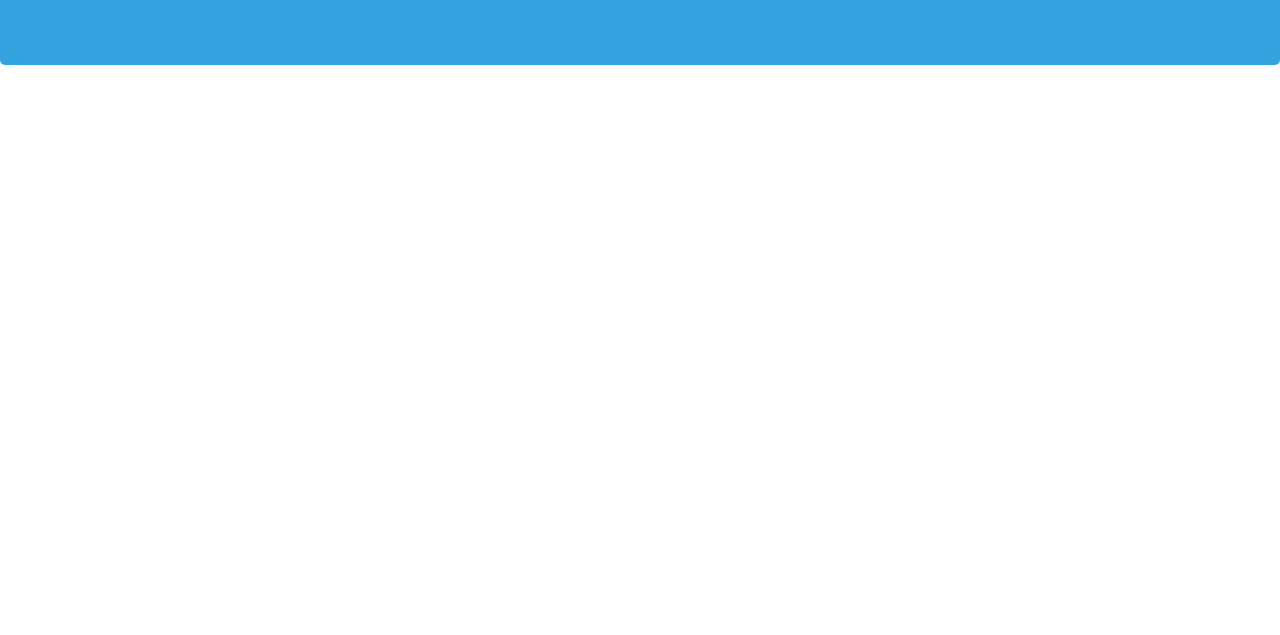
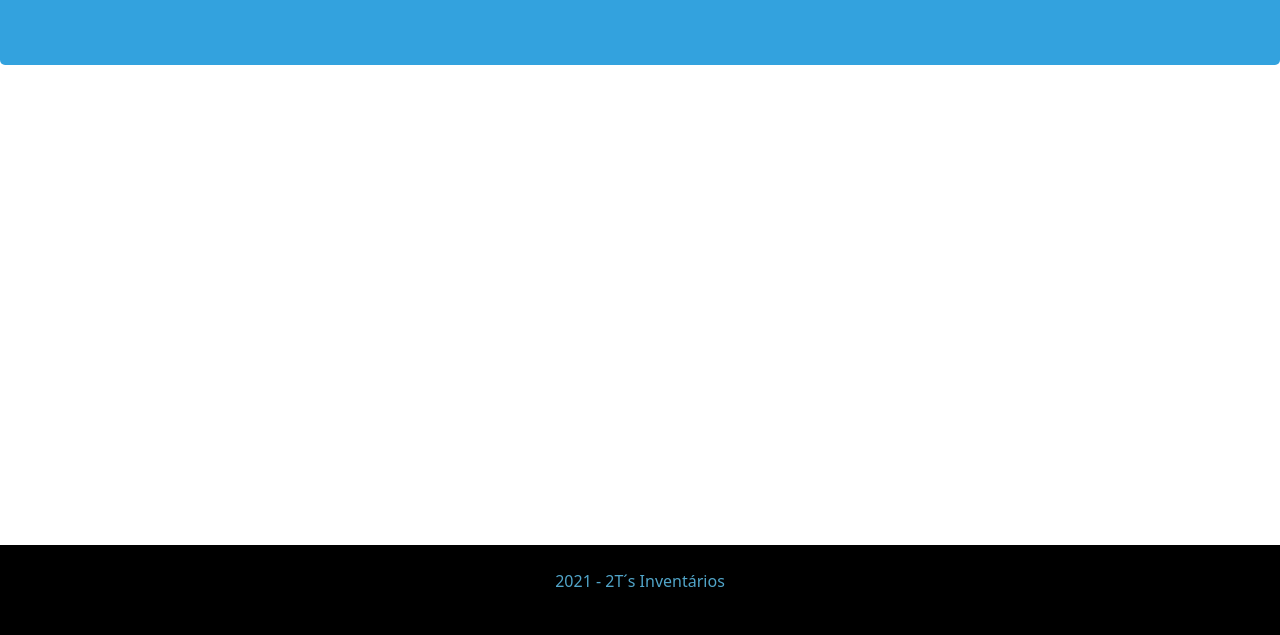
Before and after one commit to andradegui/2Ts-Inventarios, a plain HTML site: page index.html in a window 1280 px wide. Shown: the part 1281-1916 px from the top of the page. Before the commit the page ends 1826 px from the top, so only its background shows below. Drawn offline with nearby package versions, Linux system fonts and the light colour scheme.

Commit message:
Configurações Importantes

```diff
--- a/bootstrap/css/style.css
+++ b/bootstrap/css/style.css
@@ -26,3 +26,17 @@
 .caixa {
     height: 480px;
 }
+
+.color  {
+    color:#51A5C9!important;
+}
+
+footer {
+    height: 90px;
+}
+
+.bg-footer {
+    background-color: #000;
+    color: #51A5C9!important;
+    cursor: pointer;
+}
--- a/index.html
+++ b/index.html
@@ -107,12 +107,13 @@
     <section class="container mt-5">
       <h2 class="text-center">Quem Somos</h2>
       <div class="row">
-        <section class="col-xl fs-5 pt-3 text-center align-items-center justify-content-center">
+        <section class="col-xl fs-5 pt-3 text-center">
           Lorem ipsum dolor sit amet, consectetur adipisicing elit. Iure modi officiis tempora veniam, voluptatibus adipisci, quos voluptatum sequi deserunt odit ipsam? Amet voluptatibus optio ea inventore vitae repellat eveniet consectetur!
           Lorem ipsum dolor sit amet, consectetur adipisicing elit. Voluptatem culpa nam exercitationem, obcaecati asperiores maiores soluta eveniet voluptates unde eos excepturi dicta delectus in atque vero laborum doloremque, similique optio.
         </section>
         <section class="col-xl text-center pt-3 align-items-center justify-content-center">
           <img src="./imagens/qm-somos.png" alt="" class=" text-center ">
+          <!--<img src="./imagens/qm-somos-responsivo.png" alt="" class=" text-center">-->
         </section>
       </div>
     </section>
@@ -131,6 +132,12 @@
     </section>
 
   </main>
+
+  <footer class="bg-footer">
+    <section class="container text-center pt-4">
+      <spam>2021 - 2T´s Inventários</spam>
+    </section>
+  </footer>
 </body>
 
 </html>
```
